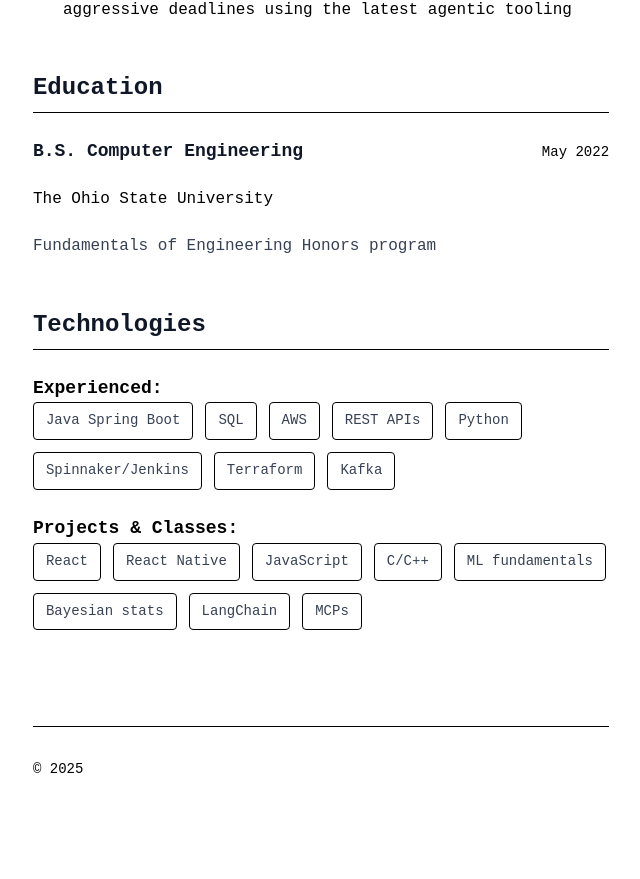
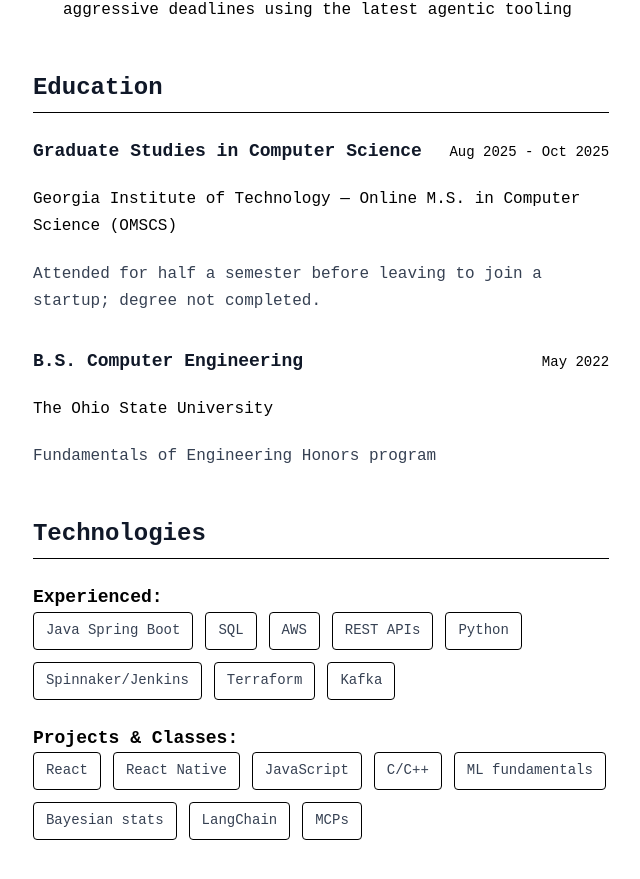
Before and after one commit to caseymanos/homepage, a SvelteKit app: page /resume in a window 1280 px wide. Shown: the part 2277-3156 px from the top of the page, without its empty margins (319-959 px from the left). Before the commit the page ends 3089 px from the top, so only its background shows below. Built offline with nearby package versions, Linux system fonts and the light colour scheme.

Commit message:
Add Georgia Tech graduate study with noncompletion noted

```diff
--- a/src/routes/resume/+page.svelte
+++ b/src/routes/resume/+page.svelte
@@ -103,6 +103,15 @@
 
 	<section>
 		<h2>Education</h2>
+		<div class="job">
+			<div class="job-header">
+				<h3>Graduate Studies in Computer Science</h3>
+				<span class="date">Aug 2025 - Oct 2025</span>
+			</div>
+			<p class="company">Georgia Institute of Technology — Online M.S. in Computer Science (OMSCS)</p>
+			<p>Attended for half a semester before leaving to join a startup; degree not completed.</p>
+		</div>
+
 		<div class="job">
 			<div class="job-header">
 				<h3>B.S. Computer Engineering</h3>
```
